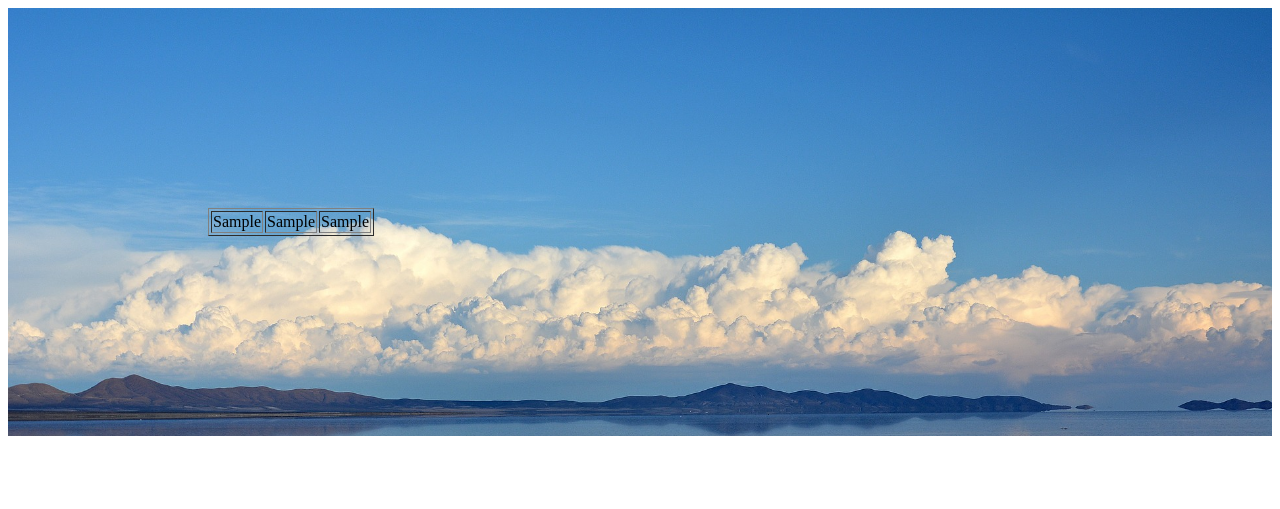
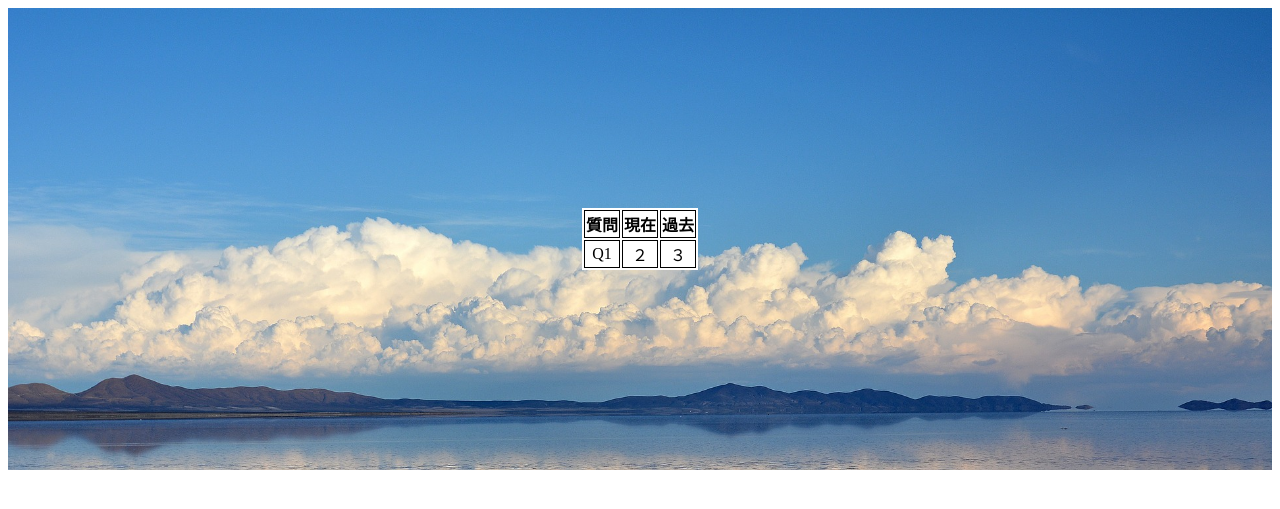
Before and after one commit to narumi-k/hitoiki, a Python web app: template templates/result.html in a window 1280 px wide. Shown: the top 509 px of the page. Run offline with Jinja, Linux system fonts and the light colour scheme; the template is opened without the code that fills it: most values are stand-ins (such as "Sample title", 1, 10 or a date in 2020).

Commit message:
result css

```diff
--- a/static/css/style.css
+++ b/static/css/style.css
@@ -4,6 +4,7 @@
     background-image: url(../images/bolivia-1802042_1920.jpg);
     background-size: contain;
     background-size: cover;
+    background-repeat: repeat-y;
 }
 
 .login_btn,.regist_btn {
@@ -21,3 +22,12 @@
     padding: 10px;
     background-color: white;
 }
+
+table {
+    margin: 0 auto;
+    background-color: white;
+}
+table th,table td {
+    text-align: center;
+    border: 1px solid black;
+}
--- a/templates/result.html
+++ b/templates/result.html
@@ -4,16 +4,22 @@
 <div class="container">
     <form action="/result">
 
-        <table border="1">
-            {% for item in task_list %}
+        <table>
+            <!-- {% for item in task_list %} -->
+            <!-- {% endfor %} -->
             <tr>
-                <td>{{item[""]}}</td>
-                <td>{{item[""]}}</td>
-                <td>{{item[""]}}</td>
+                <th>質問</th>
+                <th>現在</th>
+                <th>過去</th>
             </tr>
-            {% endfor %}
+            <tr>
+                <td>Q1</td>
+                <td>２</td>
+                <td>３</td>
+            </tr>
         </table>
 
     </form>
 </div>
+
 {% endblock %}
```
